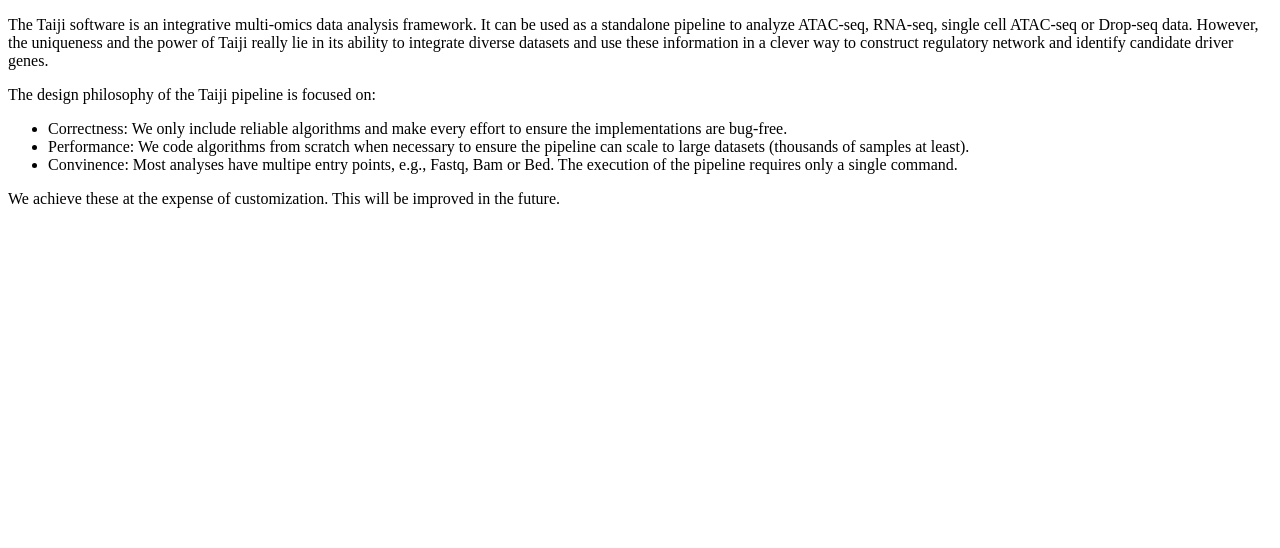
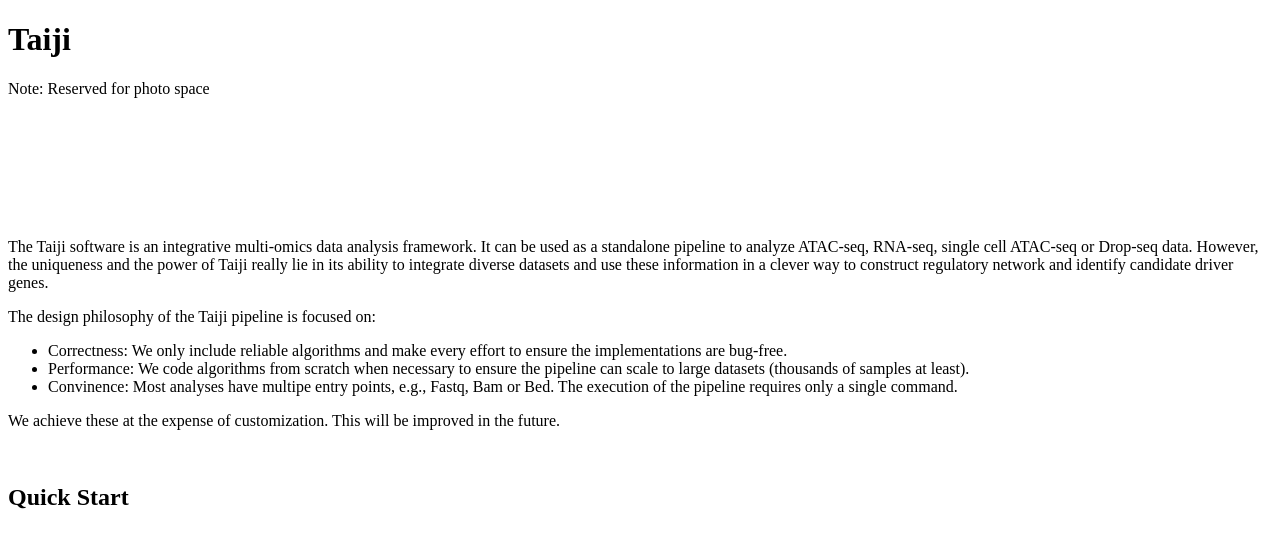
Before and after one commit to zaudrey/zaudrey.github.io, a plain HTML site: page index.html in a window 1280 px wide. Drawn offline with Linux system fonts and the light colour scheme.

Commit message:
Update index.html

```diff
--- a/index.html
+++ b/index.html
@@ -5,6 +5,14 @@
         <title> Taiji </title>
     </head>
     <body>
+        <h1>Taiji</h1>
+        <p> Note: Reserved for photo space </p>
+        <br>
+        <br>
+        <br>
+        <br>
+        <br>
+        <br>
         <p>
           The Taiji software is an integrative multi-omics data analysis framework. It can be used as a standalone pipeline to analyze ATAC-seq, RNA-seq, single cell ATAC-seq or
           Drop-seq data. However, the uniqueness and the power of Taiji really lie in its ability to integrate diverse datasets and use these information in a clever way to
@@ -19,6 +27,8 @@
             <li>Convinence: Most analyses have multipe entry points, e.g., Fastq, Bam or Bed. The execution of the pipeline requires only a single command.</li>
         </ul>
         <p> We achieve these at the expense of customization. This will be improved in the future. </p>
+        <br>
+        <h2>Quick Start</h2>
 
 
 
```
